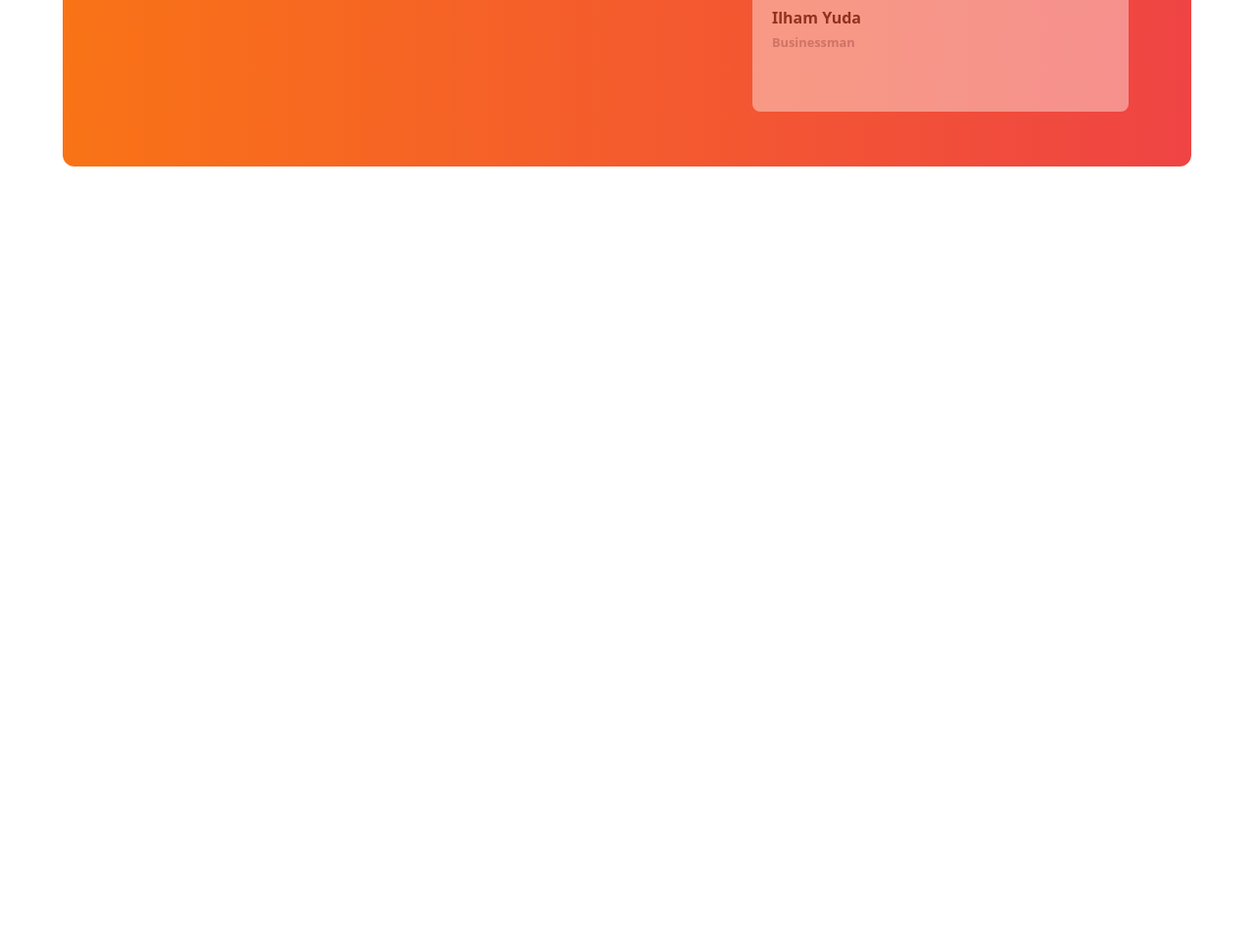
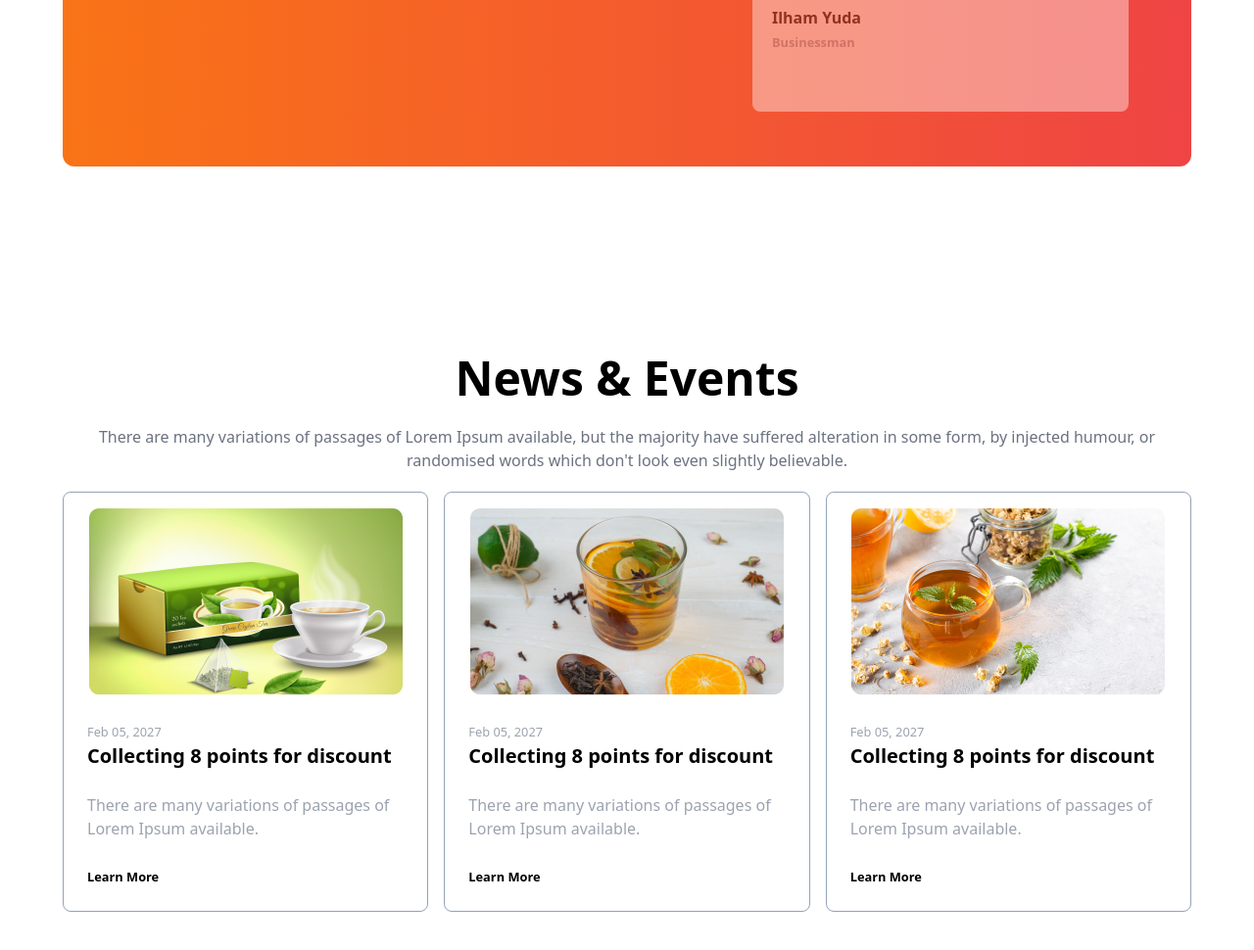
Before and after one commit to GD-gm/Tea-House-website-design, a plain HTML site: page index.html in a window 1280 px wide. Shown: the part 2319-3289 px from the top of the page at 98% size. Before the commit the page ends 2585 px from the top, so only its background shows below. Drawn offline with nearby package versions, Linux system fonts and the light colour scheme.

Commit message:
main part done

```diff
--- a/index.html
+++ b/index.html
@@ -321,6 +321,90 @@
 
         </section>
 
+
+        <!-- news n events section -->
+
+        <div class="py-8 lg:py-24
+        ">
+          <!-- title part -->
+
+           <div class="text-center ">
+
+            <h1 class="text-5xl font-bold">News & Events</h1>
+            <br>
+            <p class="text-gray-500">There are many variations of passages of Lorem Ipsum available, but the majority have suffered alteration in some form, by injected humour, or randomised words which don't look even slightly believable. </p>
+
+           </div>
+
+           <!-- card container -->
+
+           <div class=" grid grid-cols-1 md:grid-cols-3 gap-4 mt-5">
+
+            <!-- card1 -->
+             <div class=" rounded-lg bg-white  border-slate-400 border">
+              <!-- img -->
+              <div> <img class=" mx-auto pt-4 rounded-lg" src="images/news-1.png" alt=""></div>
+
+              <!-- text -->
+               <div class="p-6">
+
+                <small class="text-gray-400">Feb 05, 2027</small>
+                <br>
+                <h1 class="text-xl font-bold">Collecting 8 points for discount</h1>
+                <br>
+                <p class="text-gray-400">There are many variations of passages of Lorem Ipsum available.</p>
+                <br>
+                <small class="font-bold">Learn More</small>
+               </div>
+
+             </div>
+
+             <!-- card2 -->
+
+             <div class=" rounded-lg bg-white  border-slate-400 border">
+              <!-- img -->
+              <div> <img class=" mx-auto pt-4 rounded-lg" src="images/news-2.png" alt=""></div>
+
+              <!-- text -->
+               <div class="p-6">
+
+                <small class="text-gray-400">Feb 05, 2027</small>
+                <br>
+                <h1 class="text-xl font-bold">Collecting 8 points for discount</h1>
+                <br>
+                <p class="text-gray-400">There are many variations of passages of Lorem Ipsum available.</p>
+                <br>
+                <small class="font-bold">Learn More</small>
+               </div>
+
+             </div>
+
+             <!-- card3 -->
+
+             <div class=" rounded-lg bg-white  border-slate-400 border">
+              <!-- img -->
+              <div> <img class=" mx-auto pt-4 rounded-lg" src="images/news-3.png" alt=""></div>
+
+              <!-- text -->
+               <div class="p-6">
+
+                <small class="text-gray-400">Feb 05, 2027</small>
+                <br>
+                <h1 class="text-xl font-bold">Collecting 8 points for discount</h1>
+                <br>
+                <p class="text-gray-400">There are many variations of passages of Lorem Ipsum available.</p>
+                <br>
+                <small class="font-bold">Learn More</small>
+               </div>
+
+             </div>
+
+
+           </div>
+
+
+        </div>
+
     </main>
 
 
```
